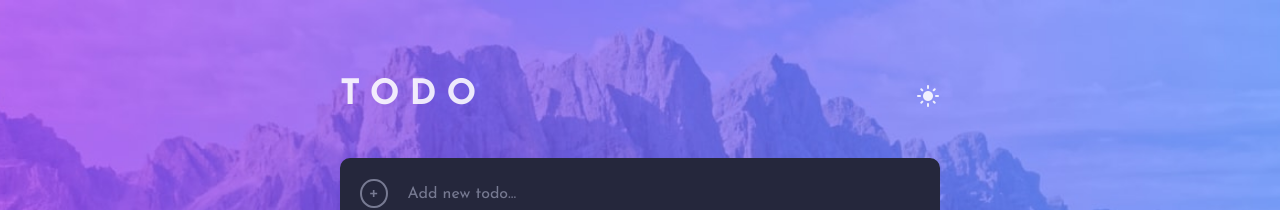
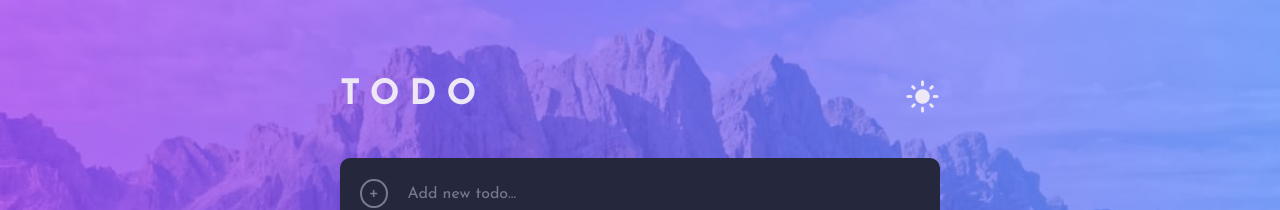
Before and after one commit to ezemartlopez/TodoApp, a React (Vite) app: page / in a window 1280 px wide. Shown: the top 210 px of the page. Built offline with nearby package versions, Linux system fonts and the light colour scheme.

Commit message:
nuevo estilo

```diff
--- a/src/Components/Containers/TittleApp/tittleapp.style.css
+++ b/src/Components/Containers/TittleApp/tittleapp.style.css
@@ -10,4 +10,10 @@
     font-size: 35px;
     font-weight: bold;
     letter-spacing: 10px;
+    color: var(--color-secundary);
 }
+.icon-mode-change{
+    font-size: 35px;
+    cursor: pointer;
+    color: var(--color-secundary);
+}
```
